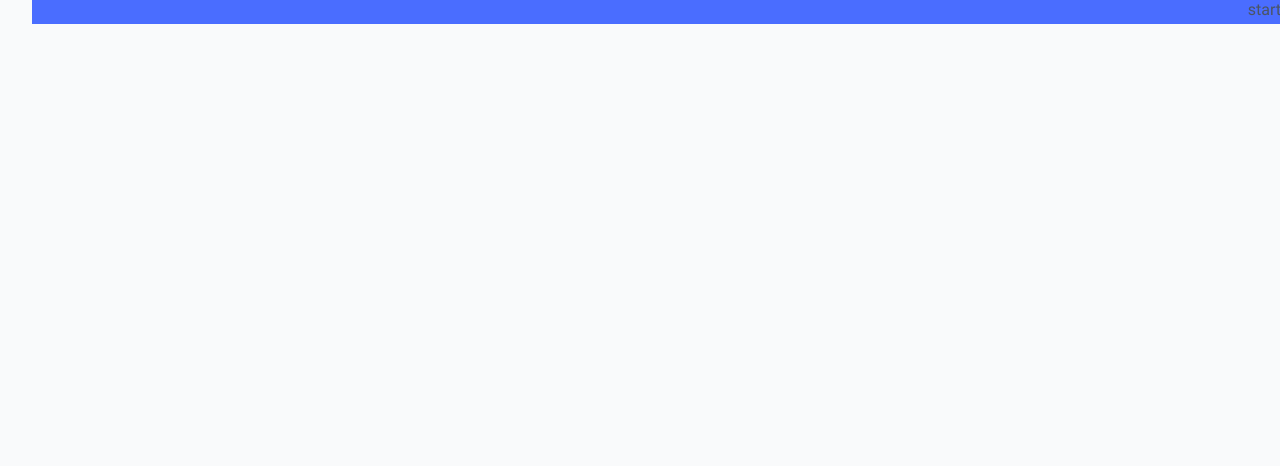
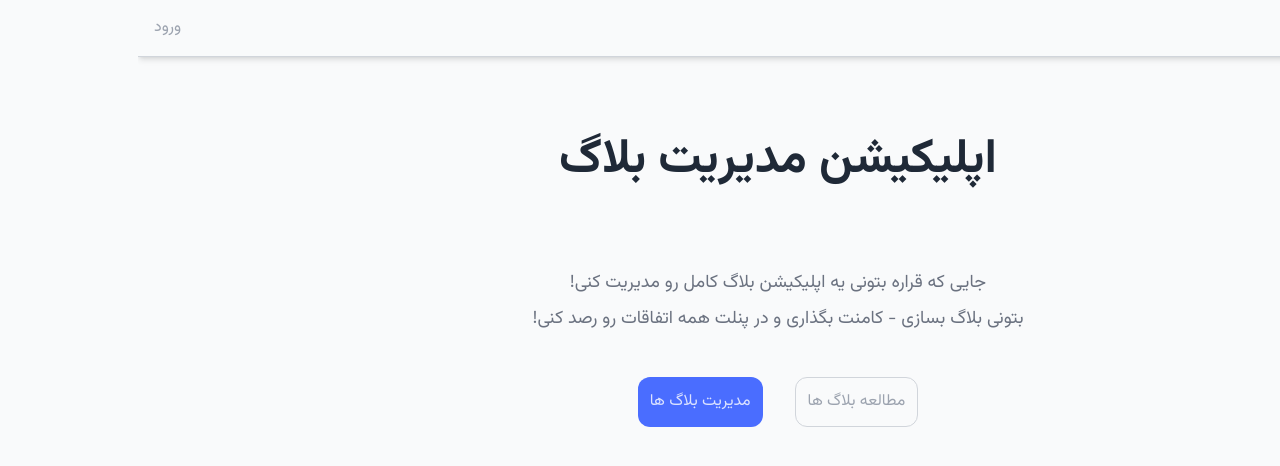
Before and after one commit to shahvalizadehmaryam/blog-app-next, a Next.js app: page / in a window 1280 px wide. Shown: the top 466 px of the page. Built offline with nearby package versions, Linux system fonts and the light colour scheme.

Commit message:
header component and homepage developed.

```diff
--- a/src/app/layout.jsx
+++ b/src/app/layout.jsx
@@ -1,3 +1,4 @@
+import Header from "@/components/Header";
 import vazirFont from "@/constants/localFont";
 import "@/styles/globals.css";
 
@@ -9,8 +10,9 @@
 export default function RootLayout({ children }) {
   return (
     <html lang="fa" dir="rtl">
-      <body className={`${vazirFont.variable} font-sans`}>
-        {children}
+      <body className={`${vazirFont.variable} font-sans min-h-screen`}>
+        <Header />
+        <div className="container xl:max-w-screen-xl">{children}</div>
       </body>
     </html>
   );
--- a/src/app/page.jsx
+++ b/src/app/page.jsx
@@ -1,9 +1,28 @@
-import Image from "next/image";
+import Button from "@/ui/Button";
+import Link from "next/link";
 
 export default function Home() {
 return (
-  <>
-  <h2 className="bg-primary-900 text-secondary-600">start app</h2>
-  </>
+  <div>
+      <h1 className="font-bold text-center text-2xl md:text-5xl text-secondary-800 my-20">
+        اپلیکیشن مدیریت بلاگ
+      </h1>
+
+      <div>
+        <p className="text-center text-secondary-500 text-lg leading-loose">
+          جایی که قراره بتونی یه اپلیکیشن بلاگ کامل رو مدیریت کنی!
+          <br /> بتونی بلاگ بسازی - کامنت بگذاری و در پنلت همه اتفاقات رو رصد
+          کنی!
+        </p>
+        <div className="flex justify-center gap-x-8 w-full mt-10">
+          <Button variant="outline">
+            <Link href="/blogs">مطالعه بلاگ ها</Link>
+          </Button>
+          <Button variant="primary">
+            <Link href="/profile">مدیریت بلاگ ها</Link>
+          </Button>
+        </div>
+      </div>
+    </div>
 )
 }
--- /dev/null
+++ b/src/components/Header.jsx
@@ -0,0 +1,50 @@
+"use client";
+
+import NavLink from "./NavLink";
+// import { useAuth } from "@/context/AuthContext";
+
+const navLinks = [
+  {
+    id: 1,
+    children: "خانه",
+    path: "/",
+  },
+  {
+    id: 2,
+    children: "بلاگ ها",
+    path: "/blogs",
+  },
+];
+
+function Header() {
+  // const { user, isLoading } = useAuth();
+  const user = false;
+
+  return (
+    <header
+      className={`z-10 shadow-md bg-inherit mb-10 sticky top-0 transition-all duration-200 border-b border-b-secondary-300`}
+    >
+      <nav className="container xl:max-w-screen-xl">
+        <ul className="flex items-center text-secondary-400 justify-between py-2">
+          <div className="flex items-center gap-x-10">
+            {navLinks.map((navLink) => {
+              return (
+                <li key={navLink.id}>
+                  <NavLink path={navLink.path}>{navLink.children}</NavLink>
+                </li>
+              );
+            })}
+          </div>
+          <li>
+            {user ? (
+              <NavLink path="/profile">پروفایل</NavLink>
+            ) : (
+              <NavLink path="/signin">ورود</NavLink>
+            )}
+          </li>
+        </ul>
+      </nav>
+    </header>
+  );
+}
+export default Header;
--- /dev/null
+++ b/src/components/NavLink.jsx
@@ -0,0 +1,21 @@
+"use client";
+
+import Link from "next/link";
+import { usePathname } from "next/navigation";
+
+function NavLink({ path, children }) {
+  const pathname = usePathname();
+
+  return (
+    <Link
+      className={`block py-2 hover:text-secondary-900 transition-all ease-out
+        ${pathname === path ? "text-primary-900" : ""}
+      `}
+      href={path}
+    >
+      {children}
+    </Link>
+  );
+}
+
+export default NavLink;
--- /dev/null
+++ b/src/ui/Button.jsx
@@ -0,0 +1,24 @@
+const btnType = {
+    primary: 'btn--primary',
+    secondary: 'btn--secondary',
+    outline: 'btn--outline',
+    danger: 'btn--danger',
+}
+function Button({
+    children,
+    onClick,
+    variant = 'primary',
+    className,
+    ... rest
+}) {
+    return (
+        <button
+            className={`btn ${btnType[variant]} ${className}`}
+            onClick={onClick}
+            {...rest}
+        >
+            {children}
+        </button>
+    );
+}
+export default Button;
--- a/tailwind.config.js
+++ b/tailwind.config.js
@@ -44,6 +44,10 @@
       fontFamily: {
         sans: ["var(--font-vazir)", ...fontFamily.sans],
       },
+      container: {
+        center: true,
+        padding: "1rem",
+      },
     },
   },
   plugins: [],
```
